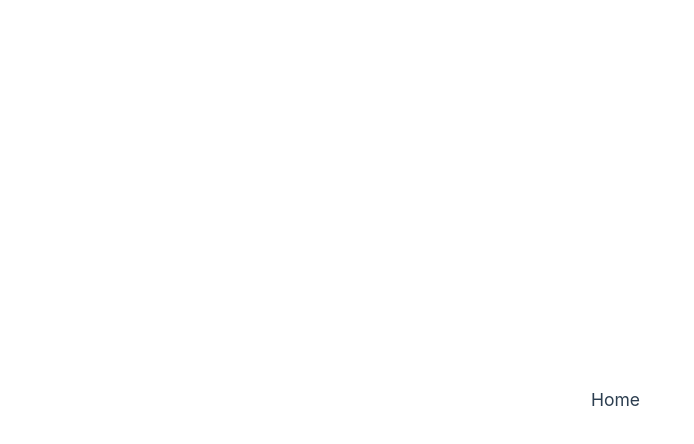
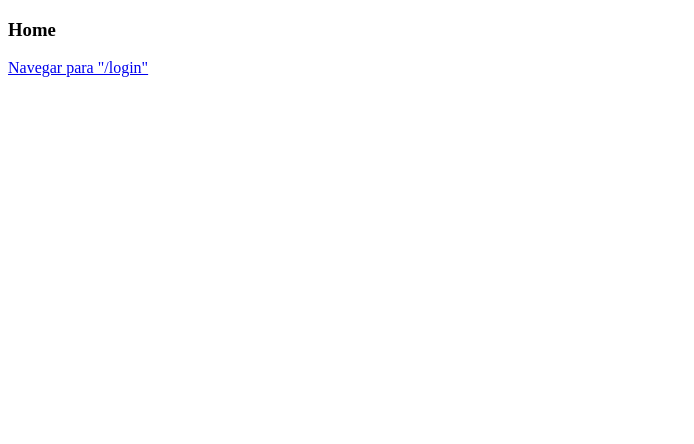
Before and after one commit to daniellmerlo/empresa360, a Vue app: page /home in a window 1280 px wide. Shown: the top 444 px of the page, without its empty margins (0-694 px from the left). Built offline with nearby package versions, Linux system fonts and the light colour scheme.

Commit message:
219. Router link - Navegando entre rotas

```diff
--- a/src/main.js
+++ b/src/main.js
@@ -1,4 +1,4 @@
-import './assets/main.css'
+//import './assets/main.css'
 
 import { createApp } from 'vue'
 import App from './App.vue'
--- a/src/views/Home.vue
+++ b/src/views/Home.vue
@@ -1,3 +1,4 @@
 <template>
     <h3>Home</h3>
+    <router-link to="/login">Navegar para "/login"</router-link>
 </template>
--- a/src/views/Login.vue
+++ b/src/views/Login.vue
@@ -1,3 +1,4 @@
 <template>
     <h3>Login</h3>
+    <router-link :to="{ path: '/home' }">Navegar para "/home"</router-link>
 </template>
```
